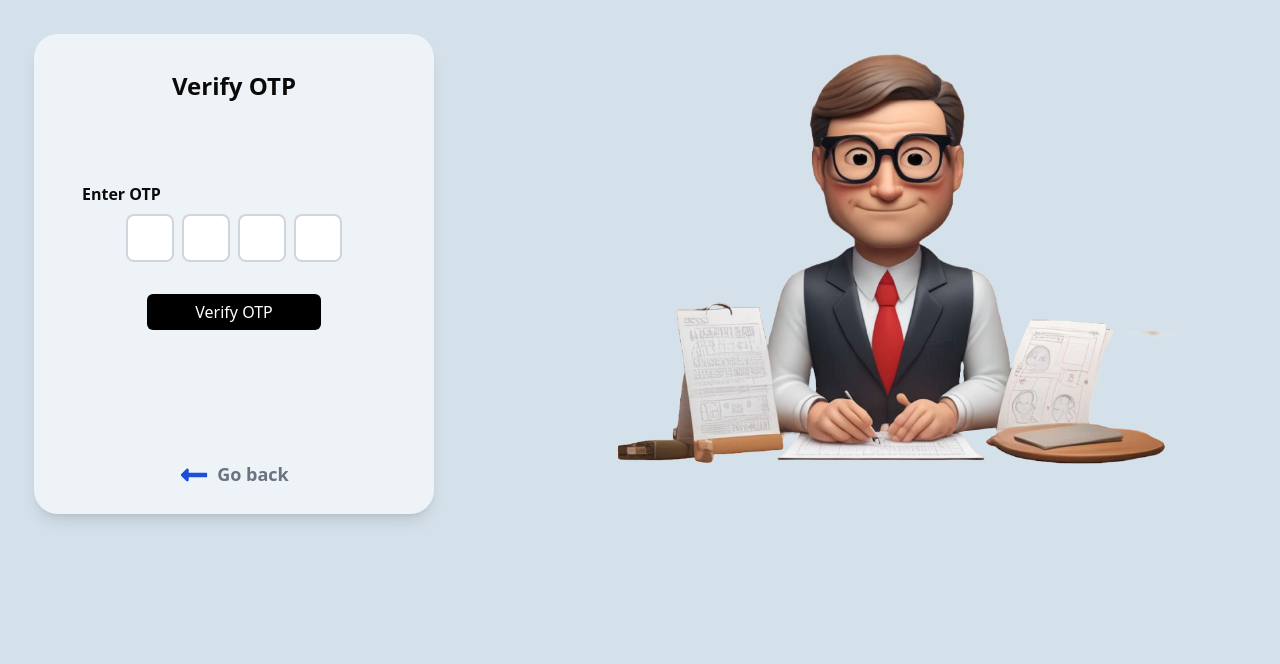
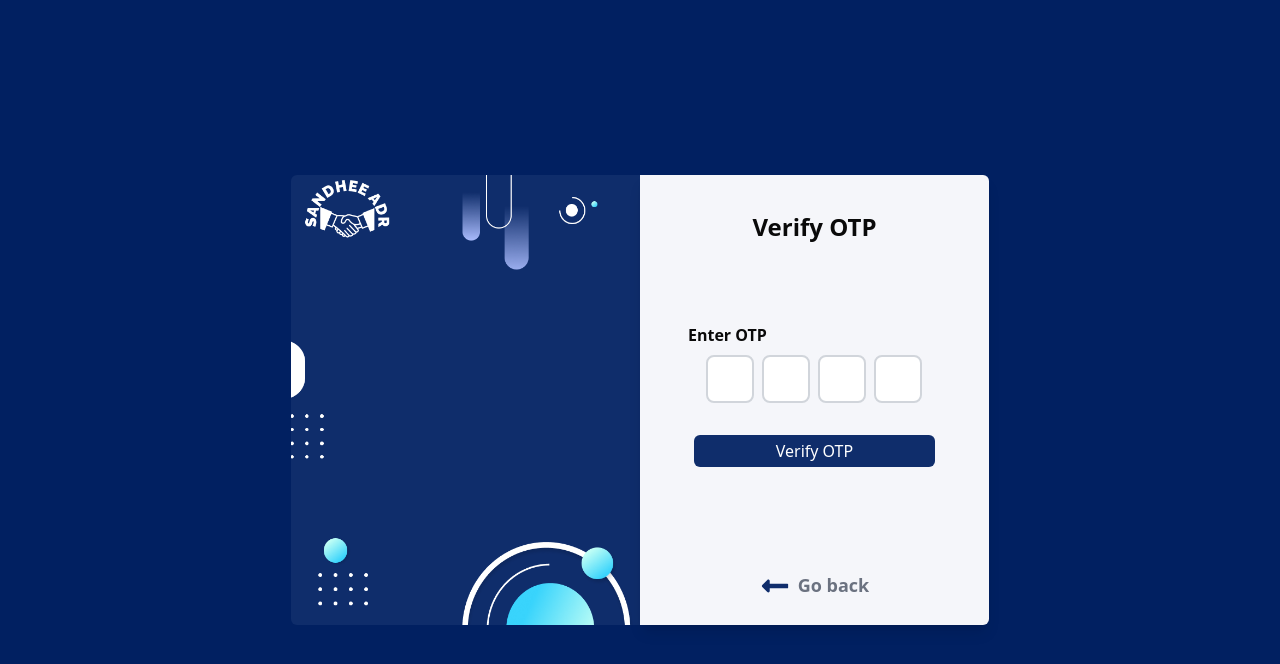
Before and after one commit to Recqarz/Rechtech_ODR_frontend, a React (Vite) app: page /otplogin in a window 1280 px wide. Shown: the top 664 px of the page. Built offline with nearby package versions, Linux system fonts and the light colour scheme.

Commit message:
Working on Dashboard

```diff
--- a/src/App.jsx
+++ b/src/App.jsx
@@ -5,7 +5,6 @@ import Allroutes from "./AllRoutes/Routes";
 import Webex from "./pages/webex";
 import PrivateRoute from "./components/PrivateRoute";
 import LoginPrivate from "./components/LoginPrivate";
-import { VerifyOTP } from "./pages/Respondent/respondentotp";
 import { useDispatch } from "react-redux";
 import axios from "axios";
 import { loginUpdater, updateRole } from "./global/action";
@@ -13,6 +12,7 @@ import Login from "./pages/logins";
 import { ResetDashboards } from "./pages/ResetPassword/resetDashboards";
 import { ResetOTPS } from "./pages/ResetPassword/ResetOtps";
 import { SetPasswords } from "./pages/ResetPassword/SetPasswords";
+import VerifyOTP from "./pages/Respondent/respondentotp";
 
 function App() {
   let dispatch = useDispatch();
--- a/src/pages/Respondent/respondentotp.jsx
+++ b/src/pages/Respondent/respondentotp.jsx
@@ -6,9 +6,9 @@ import { FaLongArrowAltLeft } from "react-icons/fa";
 import { useDispatch, useSelector } from "react-redux";
 import { useNavigate } from "react-router-dom";
 
-export const VerifyOTP = () => {
+const VerifyOTP = () => {
   const navigate = useNavigate();
-  let dispatch = useDispatch()
+  let dispatch = useDispatch();
   const [otpValues, setOtpValues] = useState(["", "", "", ""]);
   const inputRefs = [useRef(null), useRef(null), useRef(null), useRef(null)];
   let respondentAccount = useSelector((state) => state?.respondentAccount);
@@ -75,8 +75,22 @@ export const VerifyOTP = () => {
   };
 
   return (
-    <div className="flex justify-center lg:justify-between p-[34px] min-h-[100vh] min-w-[98vw] bg-[#d4e1ea]">
-      <div className="max-h-[480px] relative w-[400px] shadow-lg flex flex-col items-center px-12 py-4 rounded-3xl bg-white bg-opacity-60">
+    <div className="h-[100vh] w-[100wh] bg-[#012061] flex justify-center items-center">
+      <div className="max-w-[700px] lg:max-w-[900px] m-auto grid grid-cols-1 md:grid-cols-2 rounded-md">
+        <div className="hidden md:block rounded-md ">
+          <img
+            className="object-contain h-[450px] rounded-l-md"
+            src="/assets/LoginDesign.png"
+            alt="Login Design"
+          />
+        </div>
+        <div className="md:hidden w-full flex justify-center items-center relative top-[-35px]">
+          <img
+            src="/assets/fulllogo.png"
+            className="object-contain shadow-lg p-4 rounded-lg"
+          />
+        </div>
+        <div className="h-[400px] md:h-[450px] relative shadow-lg flex flex-col items-center px-12 py-4 rounded-l-md md:rounded-l-none rounded-r-md bg-[#f5f6fa]">
           <form onSubmit={handleSubmit} className="flex flex-col gap-4 w-full">
             <h2 className="text-2xl font-bold mb-16 mt-5 text-center">
               Verify OTP
@@ -104,7 +118,7 @@ export const VerifyOTP = () => {
             <div className="flex justify-center mt-4">
               <button
                 type="submit"
-              className="px-12 py-[6px] bg-black text-white rounded-md cursor-pointer"
+                className="w-[95%] py-[4px] bg-[#0F2D6B] text-white rounded-md cursor-pointer"
               >
                 Verify OTP
               </button>
@@ -115,18 +129,14 @@ export const VerifyOTP = () => {
               onClick={() => navigate("/")}
               className="text-lg font-semibold text-gray-500 flex gap-2 cursor-pointer"
             >
-            <FaLongArrowAltLeft className="text-3xl font-semibold text-blue-700 cursor-pointer" />
+              <FaLongArrowAltLeft className="text-3xl font-semibold text-[#0F2D6B] cursor-pointer"/>
               Go back
             </h2>
           </div>
         </div>
-      <div className="h-full hidden lg:flex justify-center items-center">
-        <img
-          src="/file.png"
-          alt="ai image"
-          className="h-[450px] w-[700px] object-contain"
-        />
       </div>
     </div>
   );
 };
+
+export default VerifyOTP;
--- a/src/pages/logins.jsx
+++ b/src/pages/logins.jsx
@@ -8,7 +8,7 @@ import { useNavigate } from "react-router-dom";
 
 const Login = () => {
   const [loginRole, setLoginRole] = useState("client");
-  const [showPassword, setShowPassword] = useState(false); // State for password visibility
+  const [showPassword, setShowPassword] = useState(false);
   let navigate = useNavigate();
   let dispatch = useDispatch();
 
@@ -53,12 +53,19 @@ const Login = () => {
       axios
         .post(`${import.meta.env.VITE_API_BASEURL}/auth/login`, obj)
         .then((res) => {
-          localStorage.setItem("rechtechtoken", JSON.stringify(res.data.token));
-          toast.success("Login successful");
-          dispatch(updateRole(res.data.role));
-          localStorage.setItem("rechtechrole", JSON.stringify(res.data.role));
-          dispatch(loginUpdater(true));
-          navigate(`/${res.data.role}`);
+          if (res.data.role === loginRole) {
+            localStorage.setItem(
+              "rechtechtoken",
+              JSON.stringify(res.data.token)
+            );
+            toast.success("Login successful");
+            dispatch(updateRole(res.data.role));
+            localStorage.setItem("rechtechrole", JSON.stringify(res.data.role));
+            dispatch(loginUpdater(true));
+            navigate(`/${res.data.role}`);
+          } else {
+            toast.error("Invalid credentials");
+          }
         })
         .catch((err) => {
           toast.error("Invalid email or password");
```
Lines whose indentation alone changed are shown as unchanged.
